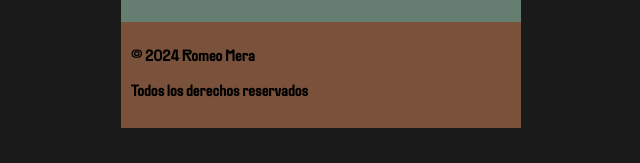
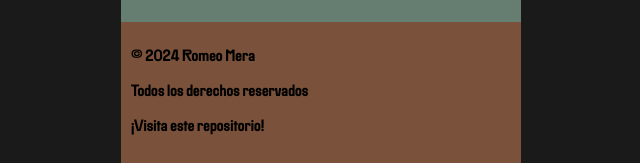
Before and after one commit to Deiisk/theBrightWall, a plain HTML site: page index.html in a window 1280 px wide. Shown: the part 1453-1616 px from the top of the page, without its empty margins (319-959 px from the left). Before the commit the page ends 1581 px from the top, so only its background shows below. Drawn offline with Linux system fonts and the light colour scheme; a web font is replaced by a local one.

Commit message:
Update index.html

```diff
--- a/index.html
+++ b/index.html
@@ -44,6 +44,7 @@
     <footer>
         <p>&copy; 2024 Romeo Mera</p>
         <p>Todos los derechos reservados</p>
+        <p id="repositorio">¡Visita este repositorio!</p>
     </footer>
 </body>
 
```
